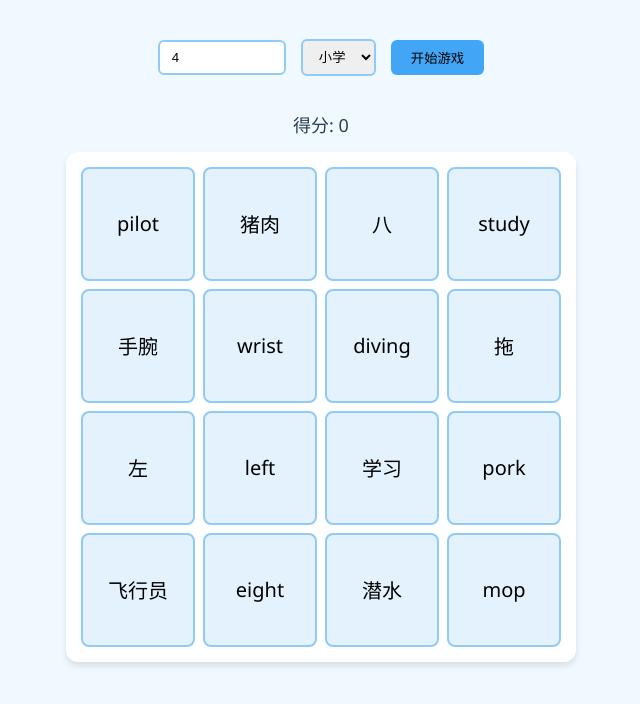
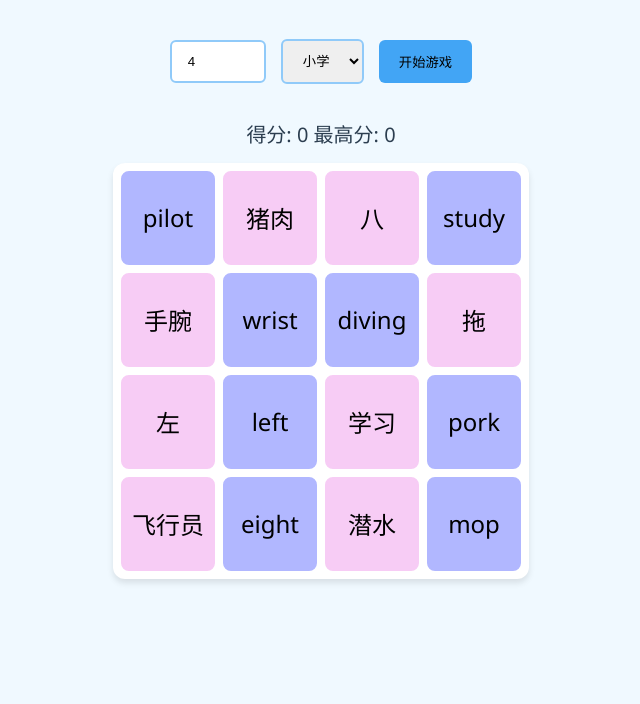
Before and after one commit to wooyeewoo11w/word-matching, a plain HTML site: page index.html in a window 1280 px wide. Shown: the part 90-794 px from the top of the page, without its empty margins (319-959 px from the left). Drawn offline with Linux system fonts and the light colour scheme.

Commit message:
update word-matching

```diff
--- a/index.html
+++ b/index.html
@@ -23,16 +23,14 @@
         .game-board {
             display: grid;
             gap: 8px;
-            padding: 15px;
+            padding: 8px;
             background: #ffffff;
             border-radius: 12px;
             box-shadow: 0 4px 6px rgba(0,0,0,0.1);
         }
         .card {
-            background: #e3f2fd; /* 淡蓝色背景 */
-            border: 2px solid #90caf9;
             border-radius: 8px;
-            padding: 15px;
+            padding: 5px;
             cursor: pointer;
             text-align: center;
             transition: all 0.3s ease;
@@ -41,12 +39,28 @@
             display: flex;
             align-items: center;
             justify-content: center;
-            font-size: 20px;
+            font-size: 24px;
             position: relative;
             transform-style: preserve-3d;
         }
+        .card.en {
+            background: #b1b7ff; /* 英文卡片背景色：淡蓝色 */
+            border: 2px solid #b1b7ff;
+        }
+
+        .card.cn {
+            background: #f7ccf5; /* 中文卡片背景色：淡橙色 */
+            border: 2px solid #f7ccf5;
+        }
+
+        .card.blank{
+            background: #ffffff;
+            border: 2px solid #ffffff;
+        }
+
         .card.flip {
             background: #c8e6c9; /* 点击后变为绿色 */
+            border: 2px solid #c8e6c9;
             transform: rotateY(180deg);
         }
         .card.matched {
@@ -55,17 +69,17 @@
         }
         .info {
             margin: 15px 0;
-            font-size: 18px;
+            font-size: 20px;
             color: #2c3e50;
         }
         input[type="number"] {
-            padding: 8px 12px;
+            padding: 12px 16px;
             border: 2px solid #90caf9;
             border-radius: 6px;
-            width: 100px;
+            width: 60px;
         }
         button {
-            padding: 8px 20px;
+            padding: 12px 20px;
             background: #42a5f5;
             color white;
             border: none;
@@ -77,7 +91,7 @@
             background: #2196f3;
         }
         select {
-            padding: 8px 12px;
+            padding: 12px 16px;
             border: 2px solid #90caf9;
             border-radius: 6px;
         }
@@ -96,6 +110,7 @@
     </div>
     <div class="info">
         得分: <span id="score">0</span>
+        <span>最高分: <span id="highScore">0</span></span>
     </div>
     <div id="gameBoard" class="game-board"></div>
     <audio id="matchSound" src="audio/match.mp3" preload="auto"></audio>
@@ -104,7 +119,6 @@
     <script src="chinese-map.js"></script>
     <script src="middle-map.js"></script>
     <script src="high-map.js"></script>
-
     <script>
         // 定义小学和初中单词库
         const wordBanks = {
@@ -113,16 +127,19 @@
             high: highMap
         };
 
+        // 获取最高分
+        let highScore = localStorage.getItem('highScore') || 0;
+        document.getElementById('highScore').textContent = highScore;
+
         // 生成词汇库函数
-
         const generateVocabulary = (level) => {
             const currentWordBank = wordBanks[level];
             if (!currentWordBank) return []; // 确保单词库存在
             const words = Object.keys(currentWordBank).map(en => ({
-            en: en,
-            cn: currentWordBank[en],
-            category: "general"
-                }));
+                en: en,
+                cn: currentWordBank[en],
+                category: "general"
+            }));
             return words;
         };
 
@@ -133,11 +150,14 @@
         // 获取音频元素
         const matchSound = document.getElementById('matchSound');
         const errorSound = document.getElementById('errorSound');
+        const endingSound = document.getElementById('endingSound');
+
         // 播放匹配成功音效
         function playMatchSound() {
             matchSound.currentTime = 0; // 从头开始播放
             matchSound.play();
         }
+
         // 播放匹配失败音效
         function playErrorSound() {
             errorSound.currentTime = 0; // 从头开始播放
@@ -149,7 +169,6 @@
             endingSound.currentTime = 0; // 从头开始播放
             endingSound.play();
         }
-
 
         function startNewGame() {
             const gridSize = Math.max(2, Math.min(8, parseInt(document.getElementById('gridSize').value) || 4));
@@ -164,6 +183,7 @@
 
             // 获取当前级别的词汇库
             const words = generateVocabulary(level);
+
             // 计算需要的卡片对数
             let pairsNeeded = Math.floor((gridSize ** 2) / 2);
             let hasBlankCard = (gridSize ** 2) % 2 !== 0;
@@ -198,6 +218,15 @@
             card.className = 'card';
             card.textContent = word.type === 'blank' ? '' : (word.type === 'en' ? word.en : word.cn);
             card.dataset.key = word.type === 'blank' ? 'BLANK' : word.en; // 空白卡片的 key 设置为 'BLANK'
+
+            // 根据卡片的类型添加不同的类名
+            if (word.type === 'en') {
+                card.classList.add('en'); // 英文卡片
+            } else if (word.type === 'cn') {
+                card.classList.add('cn'); // 中文卡片
+            }
+
+
             if (word.type !== 'blank') {
                 card.addEventListener('click', () => handleCardClick(card));
             } else {
@@ -236,6 +265,12 @@
             if (matchedPairs === totalPairs) {
                 setTimeout(() => {
                     playEndingSound();
+                    // 更新最高分
+                    if (score > highScore) {
+                        highScore = score;
+                        localStorage.setItem('highScore', highScore);
+                        document.getElementById('highScore').textContent = highScore;
+                    }
                     alert(`游戏胜利！得分：${score}`);
                 }, 1000);
             }
--- a/style.css
+++ /dev/null
@@ -1,52 +0,0 @@
-body {
-    font-family: Arial, sans-serif;
-    background: #f0f2f5;
-    display: flex;
-    justify-content: center;
-    padding: 20px;
-}
-
-.container {
-    max-width: 800px;
-    text-align: center;
-}
-
-.info {
-    margin: 20px 0;
-    font-size: 20px;
-    display: flex;
-    justify-content: space-around;
-}
-
-.game-board {
-    display: grid;
-    grid-template-columns: repeat(4, 1fr);
-    gap: 10px;
-    padding: 20px;
-}
-
-.card {
-    background: #fff;
-    border-radius: 8px;
-    padding: 20px;
-    cursor: pointer;
-    box-shadow: 0 2px 4px rgba(0,0,0,0.1);
-    transition: transform 0.3s;
-    height: 100px;
-    display: flex;
-    align-items: center;
-    justify-content: center;
-    font-size: 20px;
-}
-
-.card.flipped {
-    background: #4CAF50;
-    color: white;
-    transform: rotateY(180deg);
-}
-
-.card.matched {
-    background: #2196F3;
-    opacity: 0.5;
-    cursor: not-allowed;
-}
```
